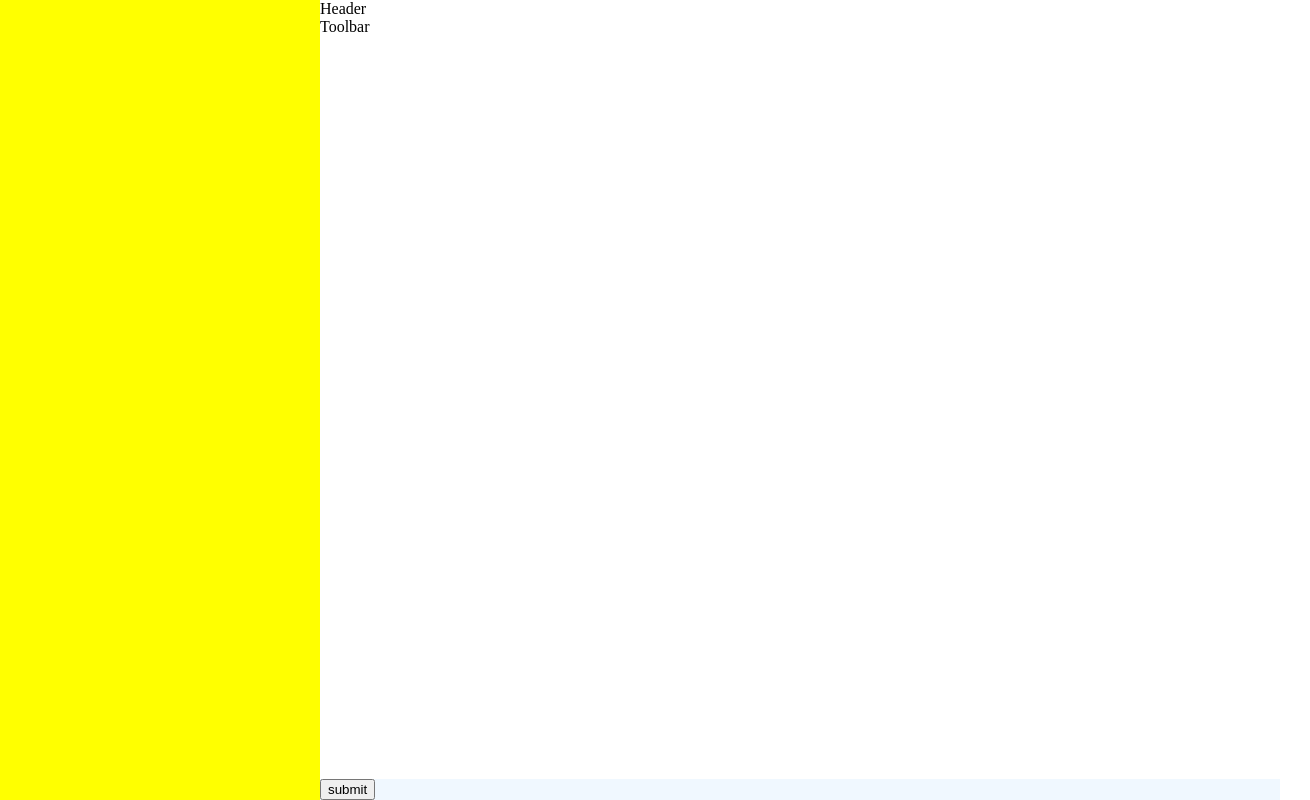
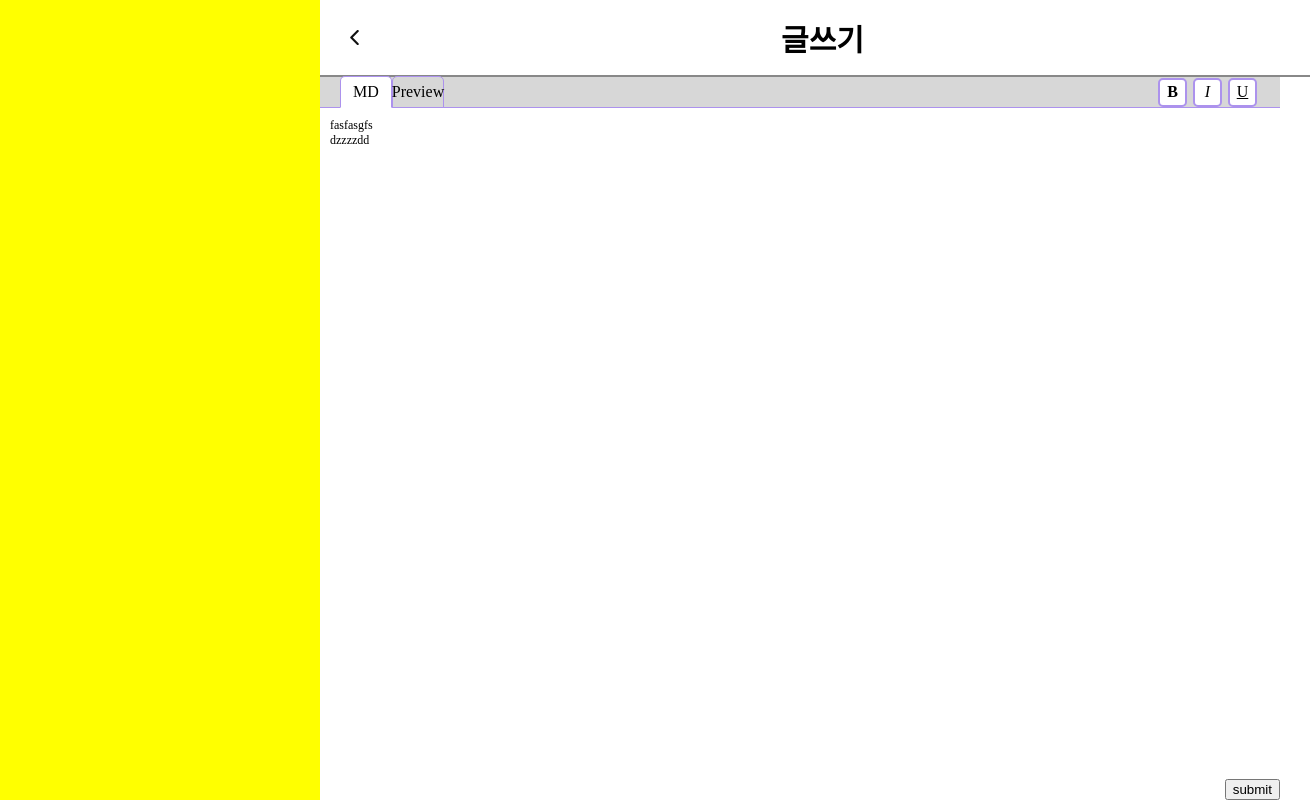
Before and after one commit to boostcampwm-2022/web34-moheyum, a Next.js app in the folder client/: page /write in a window 1280 px wide. Shown: the whole page, 1310 px wide, since content can reach past the window. Built offline with nearby package versions, Linux system fonts and the light colour scheme.

Commit message:
feat(FE): raw 텍스트 게시글 작성 페이지 완료 #38

```diff
--- a/client/components/write/Editor.tsx
+++ b/client/components/write/Editor.tsx
@@ -1,50 +1,88 @@
 import styled from '@emotion/styled';
-import React, { useRef } from 'react';
+import Router from 'next/router';
+import React, { KeyboardEvent, useRef, useState } from 'react';
+import COLORS from '../../styles/color';
 
-interface Props {
-  content: string;
-}
+export default function Editor() {
+  const contentRef = useRef<HTMLDivElement>(null);
+  const [tabIndex, setTabIndex] = useState(0); // 0 Editor, 1 Preview
 
-export default function Editor({ content }: Props) {
-  const contentRef = useRef<HTMLDivElement>(null);
-  //   const inputHandler = () => {
-  //     const target = contentRef.current;
-  //     if (!target) return;
-  //     console.log(target.innerHTML);
-  //   };
-
-  const test = (e) => {
-    const cursor = window.getSelection();
-    // cursor.
+  const handleKeyUp = (e: KeyboardEvent<HTMLDivElement>) => {
+    // const cursor = window.getSelection();
+    const { key } = e;
+    if (key === 'Backspace') {
+      if (contentRef.current?.innerHTML === '') {
+        contentRef.current.innerHTML = '<div><br></div>';
+      }
+    }
   };
 
-  const submitHandler = () => {
+  const goBack = () => {
+    Router.push('/');
+  };
+
+  const submitHandler = async () => {
     const target = contentRef.current;
     if (!target) return;
-    const cursor = window.getSelection();
-    console.log(cursor);
-    // console.log(target.innerHTML);
-    // console.log(target.innerText);
-    // target.contentEditable = 'false';
+    const result = await fetch(`${process.env.NEXT_PUBLIC_TEST_API}/write`, {
+      method: 'POST',
+      headers: {
+        'Content-Type': 'application/json',
+      },
+      body: JSON.stringify({
+        author: 1,
+        title: 'title',
+        article: contentRef.current.innerText,
+        date: new Date(),
+      }),
+    });
+    console.log(await result.json());
   };
+
+  const selectTab = (index: number) => {
+    if (index === 0) {
+      setTabIndex(0);
+    }
+    if (index === 1) {
+      setTabIndex(1);
+    }
+  };
+
   return (
     <Wrapper>
-      <TopButtonConatiner>Header</TopButtonConatiner>
-      <div>Toolbar</div>
+      <TopButtonConatiner>
+        <ButtonBack onClick={goBack} />
+        <h1>글쓰기</h1>
+        <div>&nbsp;</div>
+      </TopButtonConatiner>
+      <ToolbarContainer>
+        <EditorTabs>
+          <EditorTabItem selected={tabIndex === 0} onClick={() => selectTab(0)}>
+            MD
+          </EditorTabItem>
+          <EditorTabItem selected={tabIndex === 1} onClick={() => selectTab(1)}>
+            Preview
+          </EditorTabItem>
+        </EditorTabs>
+        <EditorTabs>
+          &nbsp;
+          <EditorTabTool style={{ fontWeight: 'bold' }}>B</EditorTabTool>
+          <EditorTabTool style={{ fontStyle: 'italic' }}>I</EditorTabTool>
+          <EditorTabTool style={{ textDecorationLine: 'underline' }}>U</EditorTabTool>
+        </EditorTabs>
+      </ToolbarContainer>
       <EditorTextBox
-        contentEditable
+        contentEditable={tabIndex === 0}
         ref={contentRef}
         suppressContentEditableWarning
-        onFocus={(e) => {
-          if (e.target.innerHTML === '') {
-            console.log('d');
-            e.target.innerHTML = `<div></div>`;
-          }
-        }}
-        onKeyDown={test}
+        onKeyUp={handleKeyUp}
       >
         <div>
+          fasfasgfs
           <br />
+        </div>
+        <div>
+          <span>dzzzz</span>dd
         </div>
       </EditorTextBox>
       <BottomButtonConatiner>
@@ -65,15 +103,104 @@ const Wrapper = styled.div`
 
 const EditorTextBox = styled.div`
   width: 100%;
+  overflow-y: scroll;
+  padding: 10px;
+  font-size: 12px;
   flex: 1;
   /* display: inline-block; */
+  &:focus {
+    outline: none;
+  }
 `;
 
 const TopButtonConatiner = styled.div`
   width: 100%;
+  border-bottom: 2px solid ${COLORS.GRAY1};
+  padding: 15px;
+  display: flex;
+  flex-direction: row;
+  & > h1 {
+    flex: 1;
+    font-size: 30px;
+    font-weight: 600;
+    display: flex;
+    align-items: center;
+    justify-content: center;
+    margin: 0;
+  }
+  & > div {
+    width: 30px;
+    height: 30px;
+  }
+`;
+
+const ButtonBack = styled.button`
+  border: none;
+  background-color: transparent;
+  align-self: flex-start;
+  width: 15px;
+  height: 15px;
+  margin: 15px 15px;
+  background-image: url('/ico_chveron_left.svg');
+  background-size: contain;
+  background-repeat: no-repeat;
+`;
+
+const ToolbarContainer = styled.div`
+  height: 30px;
+  display: flex;
+  flex-direction: row;
+  align-items: center;
+  justify-content: space-between;
+  background-color: ${COLORS.GRAY3};
+  border-bottom: 1px solid ${COLORS.PRIMARY};
+`;
+
+const EditorTabs = styled.ul`
+  list-style: none;
+  height: 100%;
+  display: flex;
+  flex-direction: row;
+  align-items: center;
+  padding: 0;
+  margin: 0 20px;
+  user-select: none;
+`;
+
+interface CanBeSelected {
+  selected?: boolean;
+}
+
+const EditorTabItem = styled.li<CanBeSelected>`
+  /* box-sizing: border-box; */
+  height: 100%;
+  width: 50px;
+  display: flex;
+  flex-direction: row;
+  align-items: center;
+  justify-content: center;
+  border: 1px solid ${COLORS.PRIMARY};
+  ${(props) => props.selected && 'border-bottom: 1px solid white;'}
+  border-radius: 5px 5px 0 0;
+  background-color: ${(props) => (props.selected ? `${COLORS.WHITE}` : `${COLORS.GRAY3}`)};
+  cursor: pointer;
+`;
+
+const EditorTabTool = styled.li`
+  border: 2px solid ${COLORS.PRIMARY};
+  border-radius: 5px;
+  background-color: ${COLORS.WHITE};
+  width: 25px;
+  height: 25px;
+  display: flex;
+  justify-content: center;
+  align-items: center;
+  margin: 0 3px;
+  cursor: pointer;
 `;
 
 const BottomButtonConatiner = styled.div`
   width: 100%;
-  background-color: aliceblue;
+  display: flex;
+  justify-content: flex-end;
 `;
--- a/client/pages/_document.tsx
+++ b/client/pages/_document.tsx
@@ -1,4 +1,5 @@
 import Document, { Html, Head, Main, NextScript } from 'next/document';
+import React from 'react';
 
 class MyDocument extends Document {
   render() {
--- /dev/null
+++ b/client/pages/api/write.ts
@@ -0,0 +1,11 @@
+// Next.js API route support: https://nextjs.org/docs/api-routes/introduction
+import type { NextApiRequest, NextApiResponse } from 'next';
+
+type Data = {
+  message: string;
+};
+
+export default function handler(req: NextApiRequest, res: NextApiResponse<Data>) {
+  console.log(req.body);
+  res.status(200).json({ message: 'success' });
+}
```
Also changed, not shown: client/public/ico_chveron_left.svg (added).
